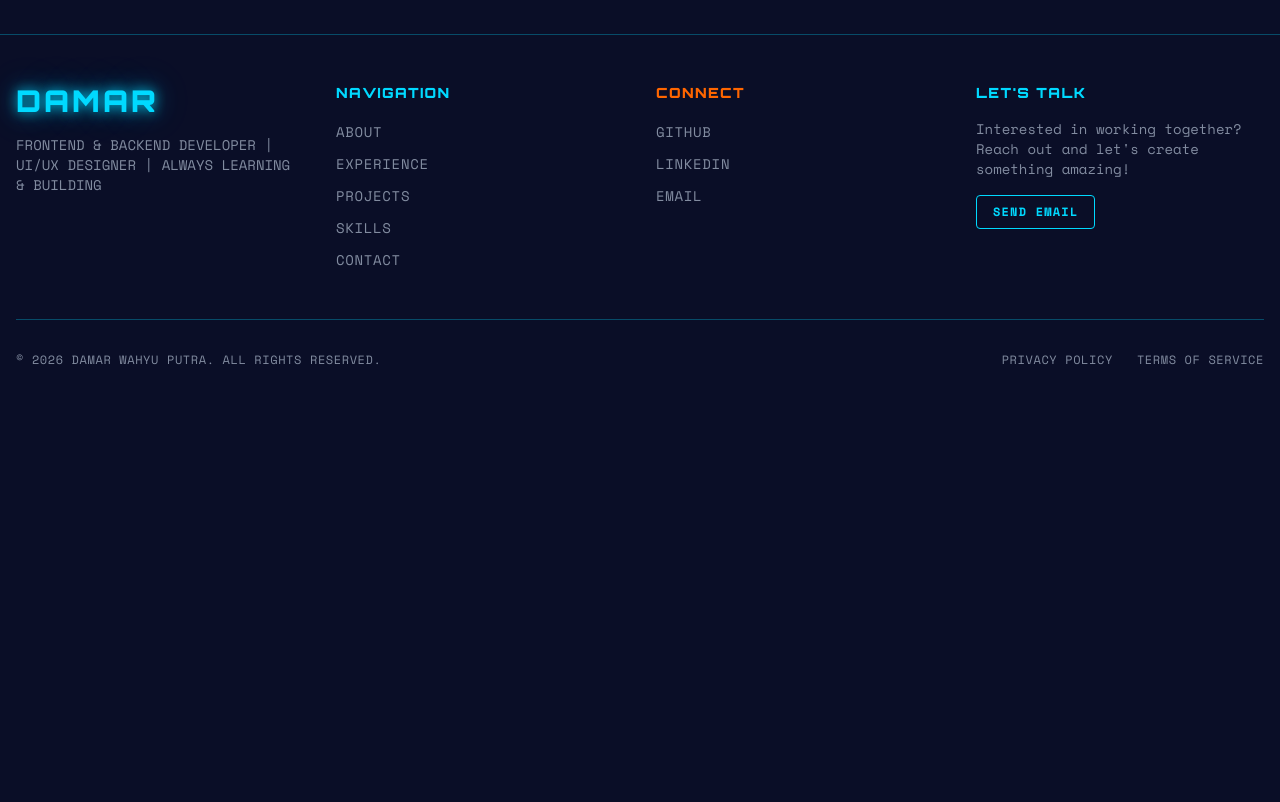
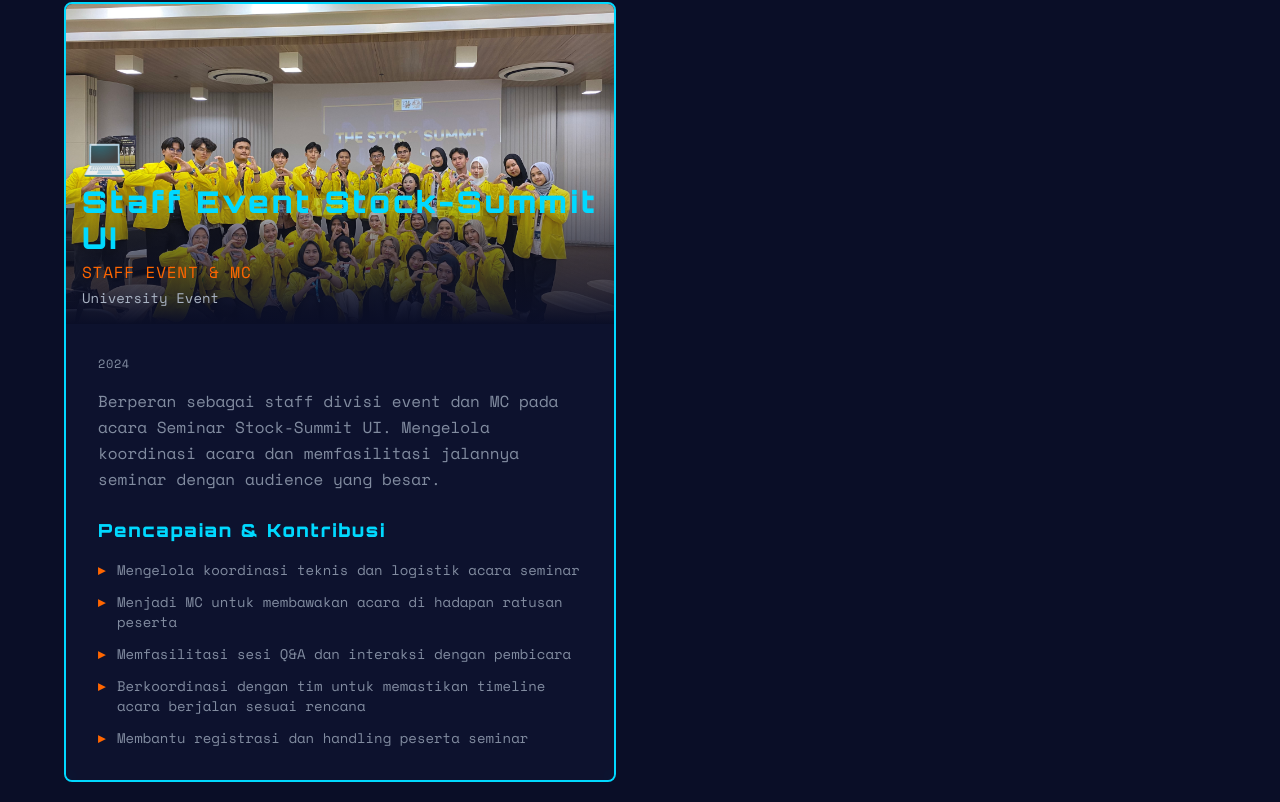
Before and after one commit to DamarWahyu111/portofolio-i, a Next.js app: page /organizations in a window 1280 px wide. Shown: the part 1298-2100 px from the top of the page. Before the commit the page ends 1714 px from the top, so only its background shows below. Built offline with nearby package versions, Linux system fonts and the light colour scheme.

Commit message:
update experience terbaru

```diff
--- a/app/organizations/page.tsx
+++ b/app/organizations/page.tsx
@@ -11,7 +11,7 @@ const organizations = [
     name: "Indorelawan",
     role: "Ketua Grup Indorelawan",
     subtitle: "Generasi Bebas Plastik",
-    period: "2024 - Sekarang",
+    period: "2024",
     image: "/img/oragnization/indorelawan/WhatsApp Image 2025-07-04 at 14.34.22_76452a2d.jpg",
     description:
       "Memimpin kampanye edukasi lingkungan dan mengorganisasi aksi bersih-bersih di berbagai lokasi. Menginisiasi program awareness tentang pengurangan penggunaan plastik di komunitas.",
@@ -27,7 +27,7 @@ const organizations = [
     name: "Novo Club",
     role: "Member Novo Club",
     subtitle: "Technology Community",
-    period: "2024 - Sekarang",
+    period: "2024",
     image: "/img/oragnization/novoclub/WhatsApp Image 2025-07-04 at 14.34.23_1a9c2079.jpg",
     description:
       "Aktif berpartisipasi dalam diskusi teknologi dan pengembangan diri. Membantu mengorganisasi event komunitas digital dan workshop pengembangan skill.",
@@ -36,6 +36,23 @@ const organizations = [
       "Membantu mengorganisasi event komunitas digital",
       "Mengikuti workshop pengembangan skill",
       "Berbagi pengetahuan dengan anggota komunitas",
+    ],
+    icon: "💻",
+  },
+  {
+    name: "Staff Event Stock-Summit UI",
+    role: "Staff Event & MC",
+    subtitle: "University Event",
+    period: "2024",
+    image: "/img/IMG_3833.jpg",
+    description:
+      "Berperan sebagai staff divisi event dan MC pada acara Seminar Stock-Summit UI. Mengelola koordinasi acara dan memfasilitasi jalannya seminar dengan audience yang besar.",
+    achievements: [
+      "Mengelola koordinasi teknis dan logistik acara seminar",
+      "Menjadi MC untuk membawakan acara di hadapan ratusan peserta",
+      "Memfasilitasi sesi Q&A dan interaksi dengan pembicara",
+      "Berkoordinasi dengan tim untuk memastikan timeline acara berjalan sesuai rencana",
+      "Membantu registrasi dan handling peserta seminar",
     ],
     icon: "💻",
   },
--- a/components/organizations.tsx
+++ b/components/organizations.tsx
@@ -2,41 +2,53 @@
 
 const organizations = [
   {
-    name: "CEP-CCIT FTUI",
-    role: "Mahasiswa",
-    period: "2020 - Sekarang",
+    name: "Indorelawan",
+    role: "Ketua Grup Indorelawan",
+    subtitle: "Generasi Bebas Plastik",
+    period: "2024 - Sekarang",
+    image: "/img/oragnization/indorelawan/WhatsApp Image 2025-07-04 at 14.34.22_76452a2d.jpg",
     description:
-      "Program pendidikan terkemuka di bidang Teknik Informatika dengan fokus pada pengembangan skill practical.",
+      "Memimpin kampanye edukasi lingkungan dan mengorganisasi aksi bersih-bersih di berbagai lokasi. Menginisiasi program awareness tentang pengurangan penggunaan plastik di komunitas.",
     achievements: [
-      "Mengikuti berbagai workshop dan seminar tentang web development",
-      "Berpartisipasi dalam kompetisi programming",
-      "Mengembangkan multiple projects sebagai bagian dari kurikulum",
+      "Memimpin tim dalam kampanye edukasi lingkungan",
+      "Mengorganisasi aksi bersih-bersih di berbagai lokasi",
+      "Menginisiasi program awareness pengurangan plastik",
+      "Membangun komunitas peduli lingkungan",
     ],
-    icon: "🎓",
+    icon: "🌱",
   },
   {
-    name: "Stock-Summit UI",
-    role: "Staff Event",
-    period: "2024",
-    description: "Pengalaman dalam event management dan public speaking di acara seminar tingkat nasional.",
+    name: "Novo Club",
+    role: "Member Novo Club",
+    subtitle: "Technology Community",
+    period: "2024 - Sekarang",
+    image: "/img/oragnization/novoclub/WhatsApp Image 2025-07-04 at 14.34.23_1a9c2079.jpg",
+    description:
+      "Aktif berpartisipasi dalam diskusi teknologi dan pengembangan diri. Membantu mengorganisasi event komunitas digital dan workshop pengembangan skill.",
     achievements: [
-      "Mengelola koordinasi acara dengan ratusan peserta",
-      "Menjadi MC dan memimpin diskusi dengan expert speakers",
-      "Mendapatkan pengalaman berharga dalam komunikasi publik",
+      "Berpartisipasi aktif dalam diskusi teknologi",
+      "Membantu mengorganisasi event komunitas digital",
+      "Mengikuti workshop pengembangan skill",
+      "Berbagi pengetahuan dengan anggota komunitas",
     ],
-    icon: "🎤",
+    icon: "💻",
   },
   {
-    name: "BPJS Ketenagakerjaan",
-    role: "Internship - Full Stack Developer",
-    period: "Agustus 2025 - November 2025",
-    description: "Pengalaman industri sebagai full-stack developer mengembangkan aplikasi internal perusahaan.",
+    name: "Staff Event Stock-Summit UI",
+    role: "Staff Event & MC",
+    subtitle: "University Event",
+    period: "2024",
+    image: "/img/IMG_3833.jpg",
+    description:
+      "Berperan sebagai staff divisi event dan MC pada acara Seminar Stock-Summit UI. Mengelola koordinasi acara dan memfasilitasi jalannya seminar dengan audience yang besar.",
     achievements: [
-      "Mengembangkan REST APIs dan frontend components",
-      "Bekerja dengan tech stack production: Vue.js, Node.js, PHP",
-      "Berkolaborasi dengan team developer di lingkungan perusahaan profesional",
+      "Mengelola koordinasi teknis dan logistik acara seminar",
+      "Menjadi MC untuk membawakan acara di hadapan ratusan peserta",
+      "Memfasilitasi sesi Q&A dan interaksi dengan pembicara",
+      "Berkoordinasi dengan tim untuk memastikan timeline acara berjalan sesuai rencana",
+      "Membantu registrasi dan handling peserta seminar",
     ],
-    icon: "💼",
+    icon: "💻",
   },
 ]
 
--- a/lib/experienceData.ts
+++ b/lib/experienceData.ts
@@ -39,4 +39,19 @@ export const experiencesData = [
     ],
     icon: "💼",
   },
+  {
+    id: 3,
+    slug: "otoritas-jasa-keuangan-internship",
+    title: "Otoritas Jasa Keuangan Internship",
+    company: "Otoritas Jasa Keuangan",
+    period: "Februari 2026 - April 2026",
+    date: "Februari 2026 - April 2026",
+    image: "/img/damOJK.jpg",
+    description:
+      "Magang di bagian Departmen Organisasi, SDM & Budaya.",
+    responsibilities: [
+      "Mengelola digitalisasi dan entri data untuk lebih dari 100+ dokumen arsip strategis ke dalam sistem basis data Excel dengan tingkat akurasi tinggi guna memastikan ketersediaan data bagi keperluan proyeksi organisasi mendatang.",
+    ],
+    icon: "💼",
+  },
 ]
```
